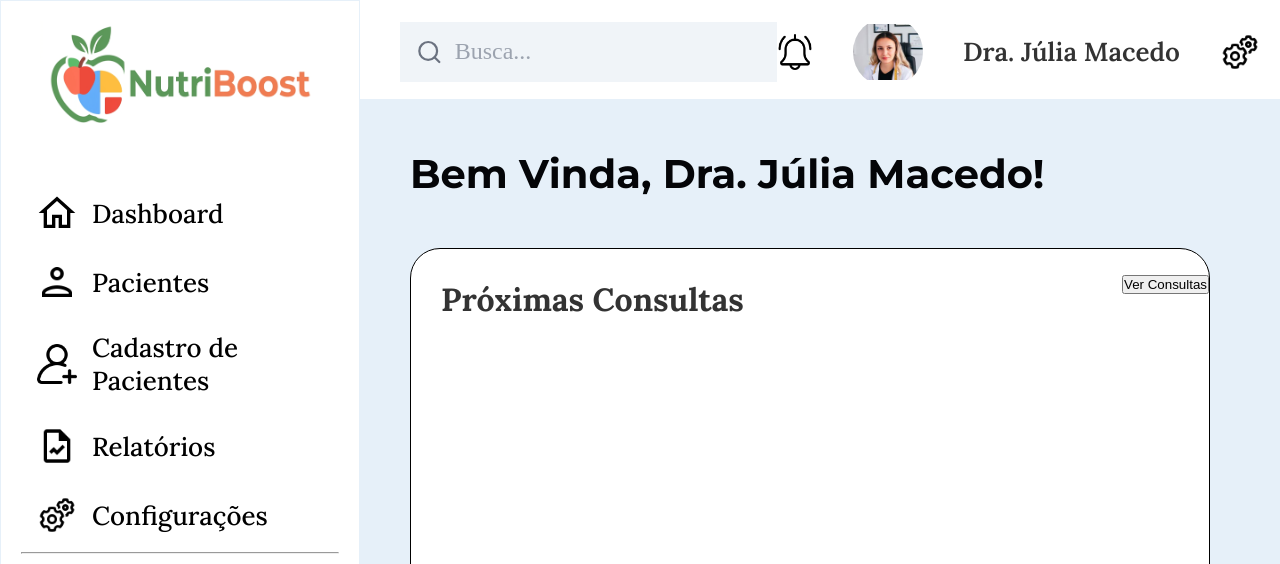
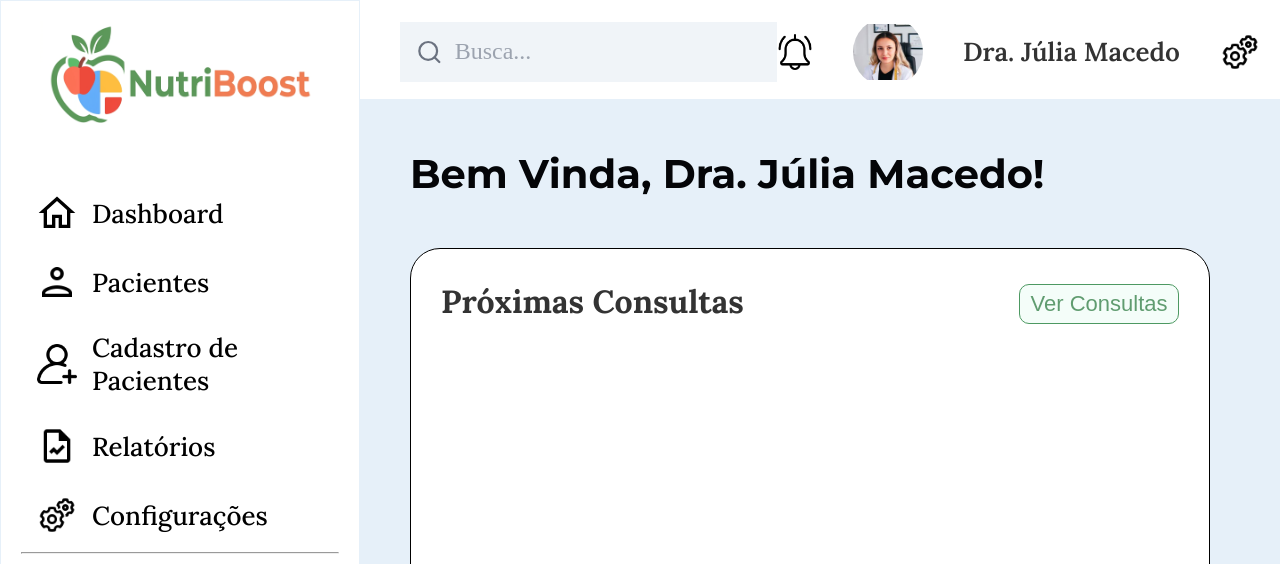
Before and after one commit to HenriqueHiideki/Nutri-Boost, a plain HTML site: page index.html in a window 1280 px wide. Shown: the top 564 px of the page. Drawn offline with Linux system fonts and the light colour scheme.

Commit message:
Personaliza botao de consultas

```diff
--- a/css/consultas.css
+++ b/css/consultas.css
@@ -1,10 +1,10 @@
-.consultas-geral{
+.consultas-geral {
   background-color: var(--secondary-bg-color);
   margin-top: 10px;
   height: 100%;
 }
 
-.consultas-title{
+.consultas-title {
   color: var(--primary-font-color);
   font-weight: 700;
   font-family: "Montserrat", serif;
@@ -25,7 +25,7 @@
   cursor: pointer;
 }
 
-.container-consultas{
+.container-consultas {
   border: 1px solid;
   width: 800px;
   margin-left: 50px;
@@ -34,11 +34,22 @@
   border-radius: 30px;
 }
 
-.bt-consultas{
+.bt-consultas {
   color: var(--tertiary-font-color);
+  margin-right: 30px;
+  margin-top: 35px;
+  font-size: 22px;
+  font-weight: 500;
+  background-color: #f4fdf9;
+  border: 1px solid var(--quarternary-bg-color);
+  border-radius: 10px;
+  height: 40px;
+  width: 160px;
+  object-fit: contain;
+  cursor: pointer;
 }
 
-.card-consultas{
+.card-consultas {
   display: flex;
   justify-content: space-between;
   align-items: center;
--- a/index.html
+++ b/index.html
@@ -89,7 +89,7 @@
                 <div class="container-consultas">
                     <div class="card-consultas">
                         <p class="consultas-text">Próximas Consultas</p>
-                        <button type="button">Ver Consultas</button>
+                        <button type="button" class="bt-consultas">Ver Consultas</button>
                     </div>
                 </div>
 
```
Lines whose indentation alone changed are shown as unchanged.
